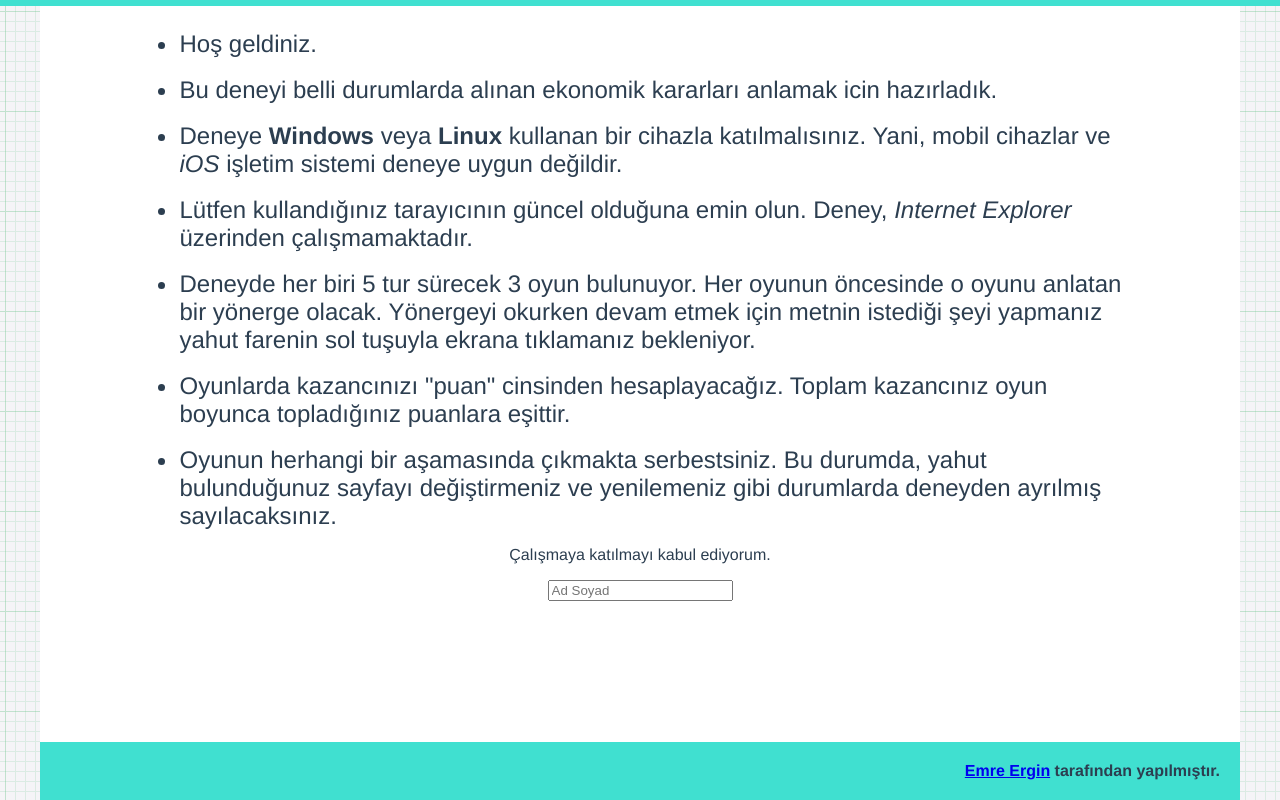
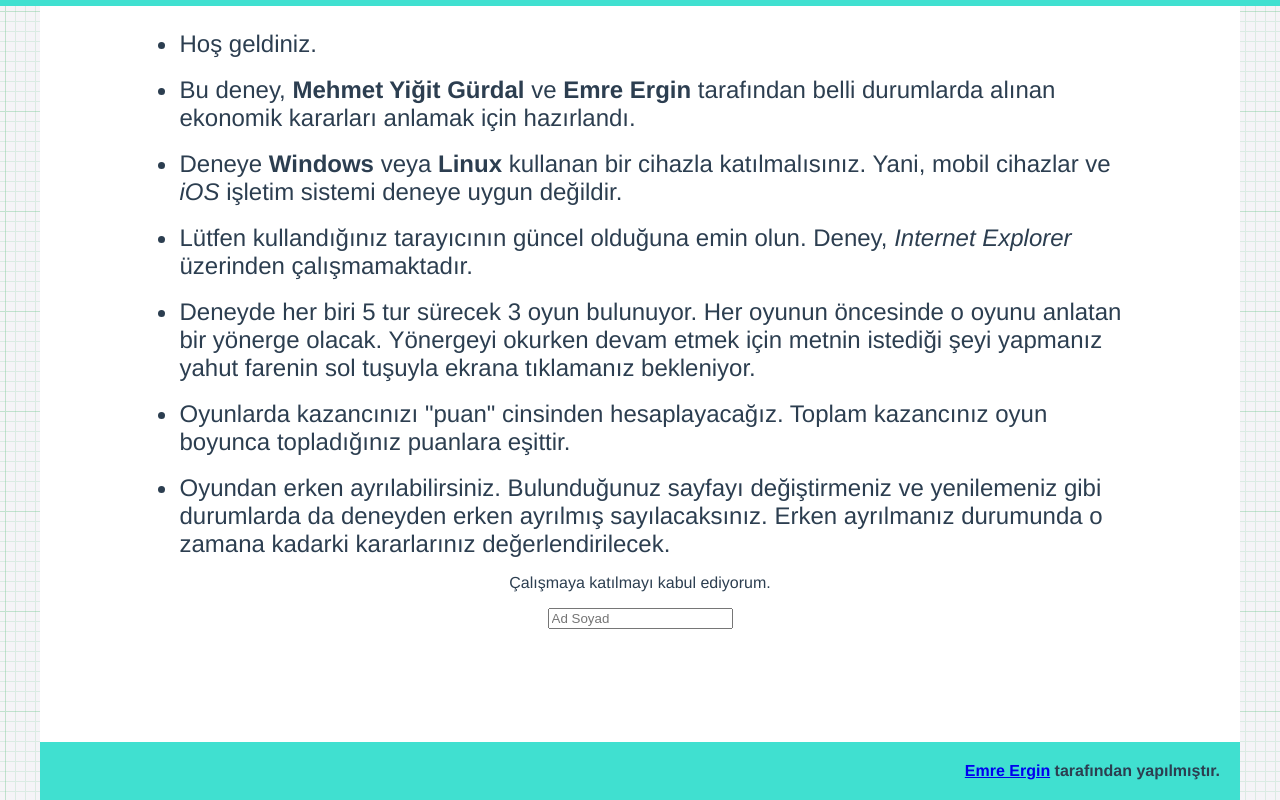
Before and after one commit to emrergin/prudencetemperance, a Vue app: page / in a window 1280 px wide. Built offline with nearby package versions, Linux system fonts and the light colour scheme; what vue-uuid would draw is missing.

Commit message:
improved collision deterction

```diff
--- a/src/App.vue
+++ b/src/App.vue
@@ -96,6 +96,7 @@ export default {
       store,
       deneyBitisi: false,
       treatments: null,
+      language: `turkish`,
       pruPayOffs: [
         [9, 6, 2, -2],
         [9, 6, 1, -1],
@@ -104,11 +105,11 @@ export default {
         [7, 4, 2, -2],
       ],
       rskPayOffs: [
-        [1, 3, 0, 10],
-        [2, 4, 0, 10],
-        [3, 5, 0, 10],
-        [4, 6, 0, 10],
-        [5, 7, 0, 10],
+        [4, 4, 1, 13],
+        [5, 5, 1, 13],
+        [6, 6, 1, 13],
+        [7, 7, 1, 13],
+        [8, 8, 1, 13],
       ],
       temPayOffs: [
         [9, 9, 3, -3, 3, -3],
--- a/src/components/IntroScreen.vue
+++ b/src/components/IntroScreen.vue
@@ -5,7 +5,8 @@
       Hoş geldiniz.
     </li>
     <li>
-      Bu deneyi belli durumlarda alınan ekonomik kararları anlamak icin hazırladık.
+      Bu deney, <strong>Mehmet Yiğit Gürdal</strong> ve <strong>Emre Ergin</strong> tarafından
+      belli durumlarda alınan ekonomik kararları anlamak için hazırlandı.
     </li>
     <li>
       Deneye <strong>Windows</strong> veya <strong>Linux</strong> kullanan bir cihazla katılmalısınız. Yani, mobil cihazlar ve <i>iOS</i> işletim sistemi deneye uygun değildir.
@@ -23,8 +24,9 @@
       Toplam kazancınız oyun boyunca topladığınız puanlara eşittir.
     </li>
     <li>
-      Oyunun herhangi bir aşamasında çıkmakta serbestsiniz.
-      Bu durumda, yahut bulunduğunuz sayfayı değiştirmeniz ve yenilemeniz gibi durumlarda deneyden ayrılmış sayılacaksınız.
+      Oyundan erken ayrılabilirsiniz.
+      Bulunduğunuz sayfayı değiştirmeniz ve yenilemeniz gibi durumlarda da deneyden erken ayrılmış sayılacaksınız.
+      Erken ayrılmanız durumunda o zamana kadarki kararlarınız değerlendirilecek.
     </li>
   </ul>
 
--- a/src/composables/hareket.js
+++ b/src/composables/hareket.js
@@ -215,10 +215,14 @@ function hareket(e, asama, bitis, secimler, totalRevenue, totalLoss, store) {
 
   function siradakiAnimasyon() {
     let rect = fakeBall.getBoundingClientRect();
+    fakeBall.style.display = 'none';
     let elemBelow = document.elementFromPoint(
-      rect.left - 5,
+      // rect.left - 5,
+      // (rect.top + rect.bottom) / 2
+      (rect.left + rect.right) / 2,
       (rect.top + rect.bottom) / 2
     );
+    fakeBall.style.display = 'block';
     let zar = Math.floor(Math.random() * 2) + 1;
 
     if (elemBelow.closest(`.kucukBoru,.riskBoru`)) {
```
